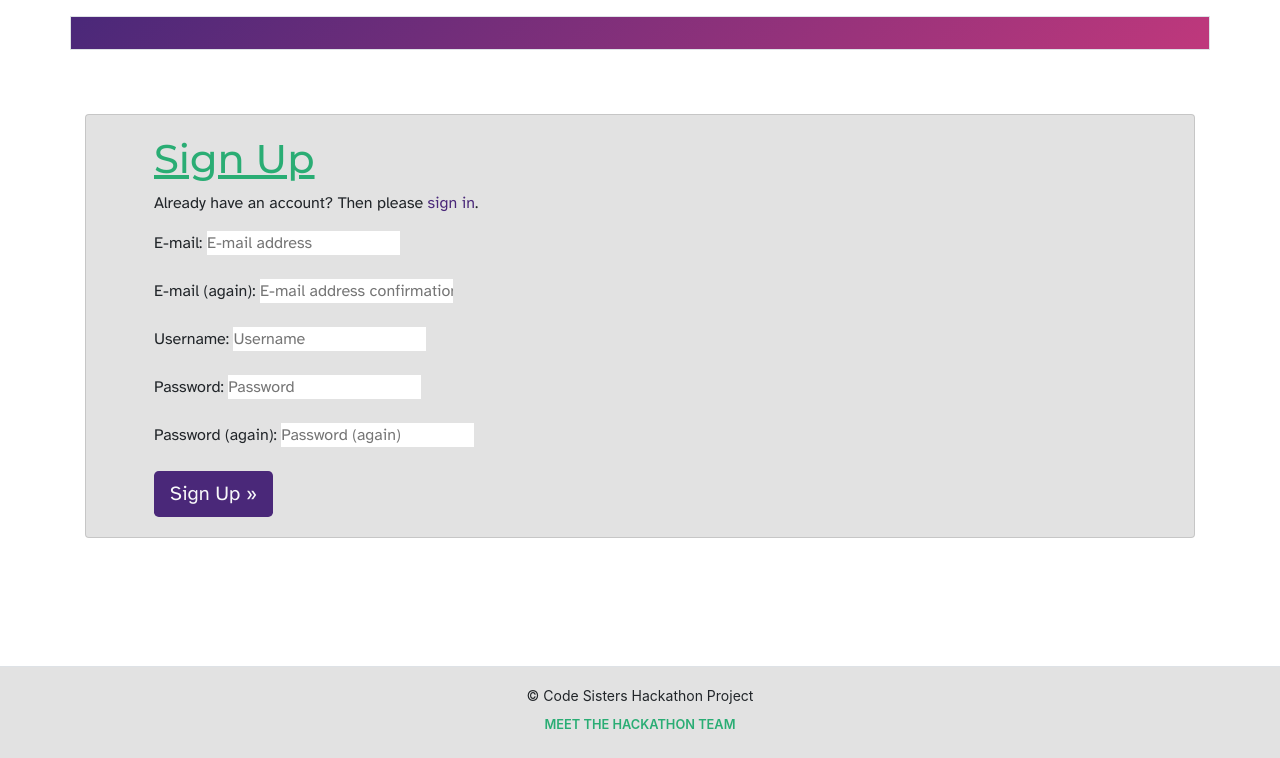
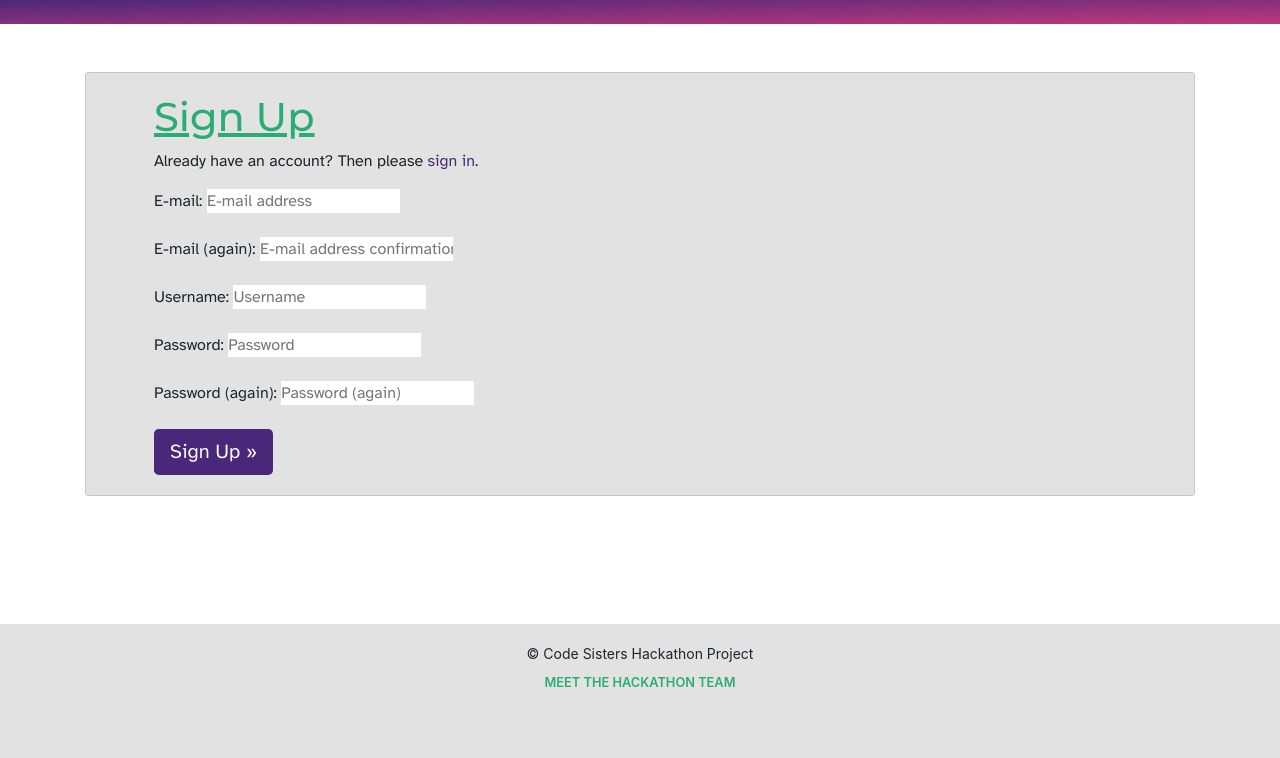
Before and after one commit to rachel-o-donnell/rising-women, a Django app: page /accounts/signup/ in a window 1280 px wide. Shown: the part 131-889 px from the top of the page. After the commit the page ends 818 px from the top, so only its background shows below. Run offline with Django 3.2, Linux system fonts and the light colour scheme.

Commit message:
Edit color seperator bar

```diff
--- a/templates/allauth/account/login.html
+++ b/templates/allauth/account/login.html
@@ -6,7 +6,7 @@
 {% block head_title %}{% trans "Sign In" %}{% endblock %}
 
 {% block content %}
-<div class="container colorline p-3 my-3 border"></div>
+{% include 'includes/header-separator-bar.html' %}
 <div class="container py-5">
   <div class="card allauthstyle px-md-5 justify-content-center">
     <div class="card-body">
--- a/templates/allauth/account/logout.html
+++ b/templates/allauth/account/logout.html
@@ -5,8 +5,7 @@
 {% block head_title %}{% trans "Sign Out" %}{% endblock %}
 
 {% block content %}
-<div class="container colorline p-3 my-3 border">
-</div>
+{% include 'includes/header-separator-bar.html' %}
 <div class="container py-5">
   <div class="card allauthstyle px-md-5 justify-content-center">
     <div class="card-body">
--- a/templates/allauth/account/signup.html
+++ b/templates/allauth/account/signup.html
@@ -5,8 +5,7 @@
 {% block head_title %}{% trans "Signup" %}{% endblock %}
 
 {% block content %}
-<div class="container colorline p-3 my-3 border">
-</div>
+{% include 'includes/header-separator-bar.html' %}
 <div class="container py-5">
   <div class="card allauthstyle px-md-5 justify-content-center">
     <div class="card-body">
```
